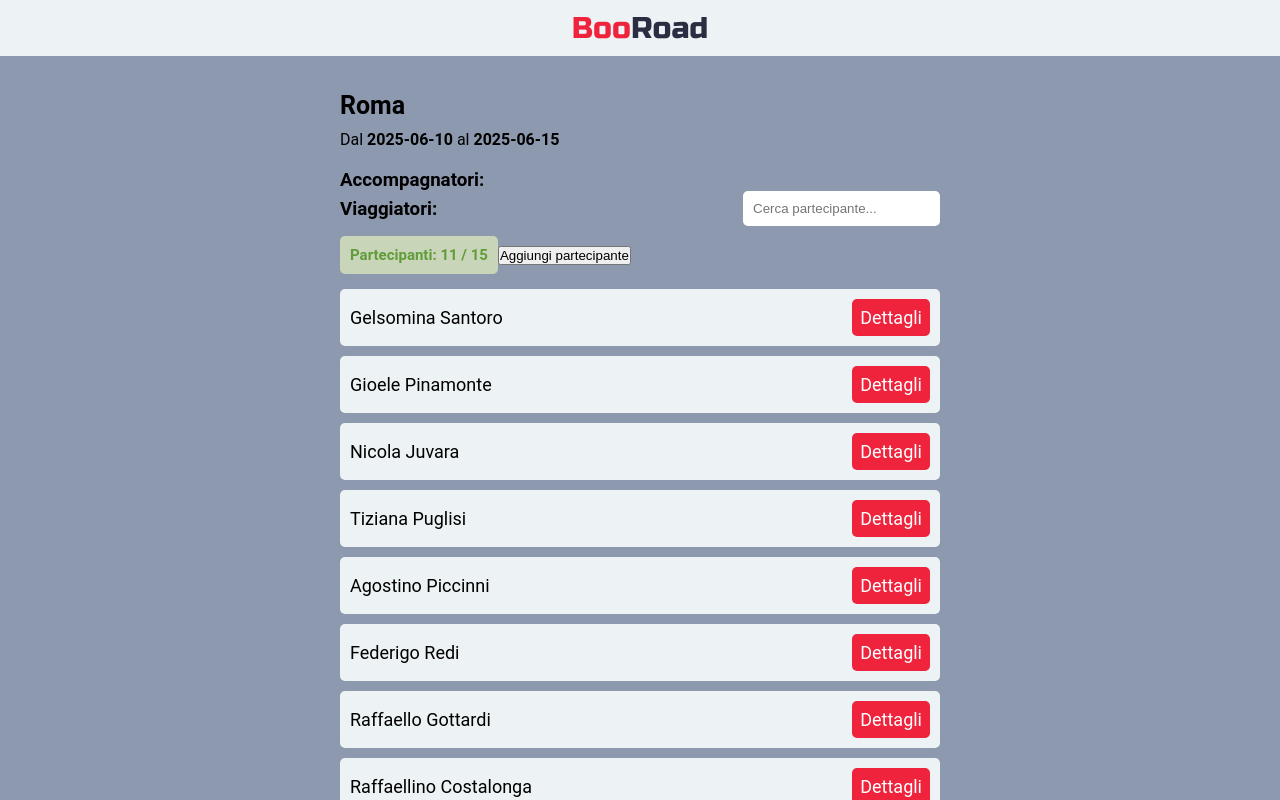
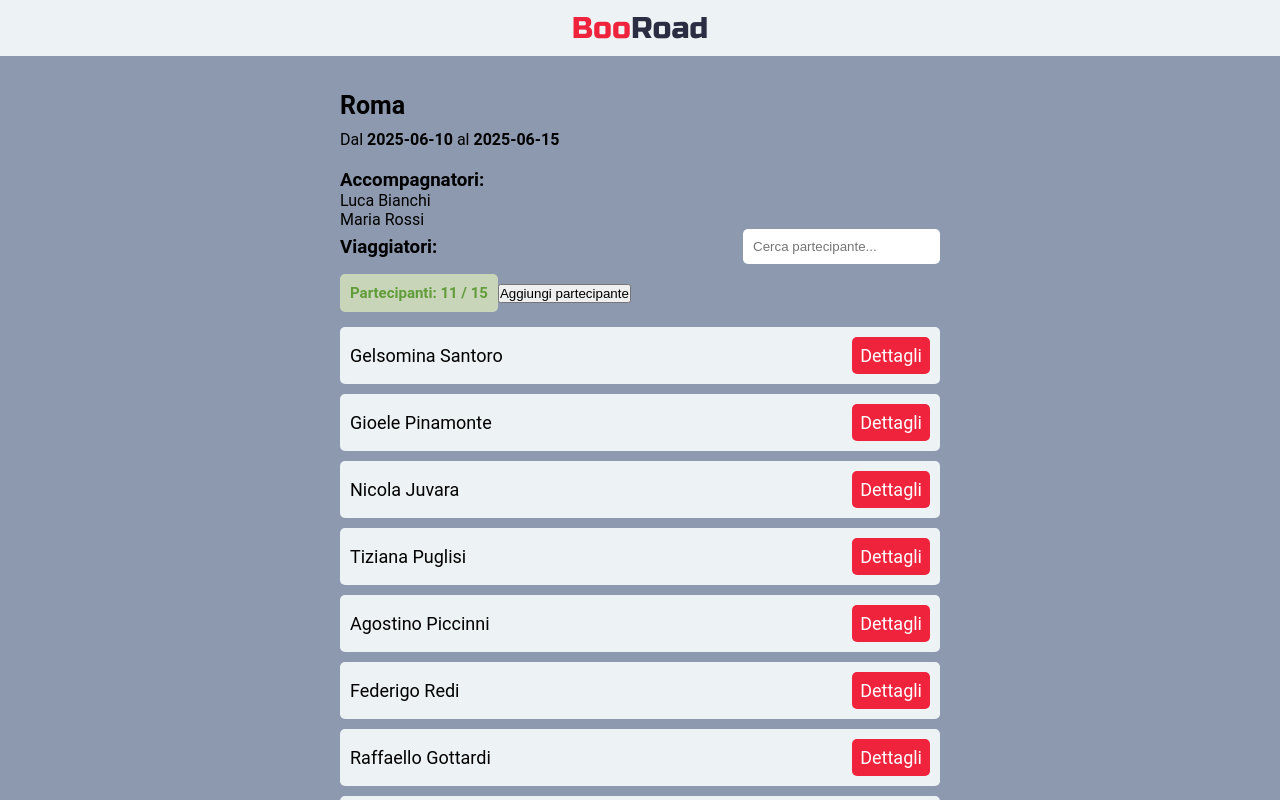
Before and after one commit to micheledidonna01/webapp-gruppo4, a React (Vite) app: page /1 in a window 1280 px wide. Shown: the top 800 px of the page. Built offline with nearby package versions, Linux system fonts and the light colour scheme; a web font is replaced by a local one.

Commit message:
feat: add companion.map

```diff
--- a/src/pages/DetailViaggio.jsx
+++ b/src/pages/DetailViaggio.jsx
@@ -94,7 +94,9 @@ const DetailViaggio = () => {
             <ul className="companions-list">
 
                 {companions.map((companions) => (
-                    <li key={companions.id} />
+                    <li key={companions.id} >
+                        <span>{companions}</span>
+                    </li>
                 ))}
             </ul>
 
```
